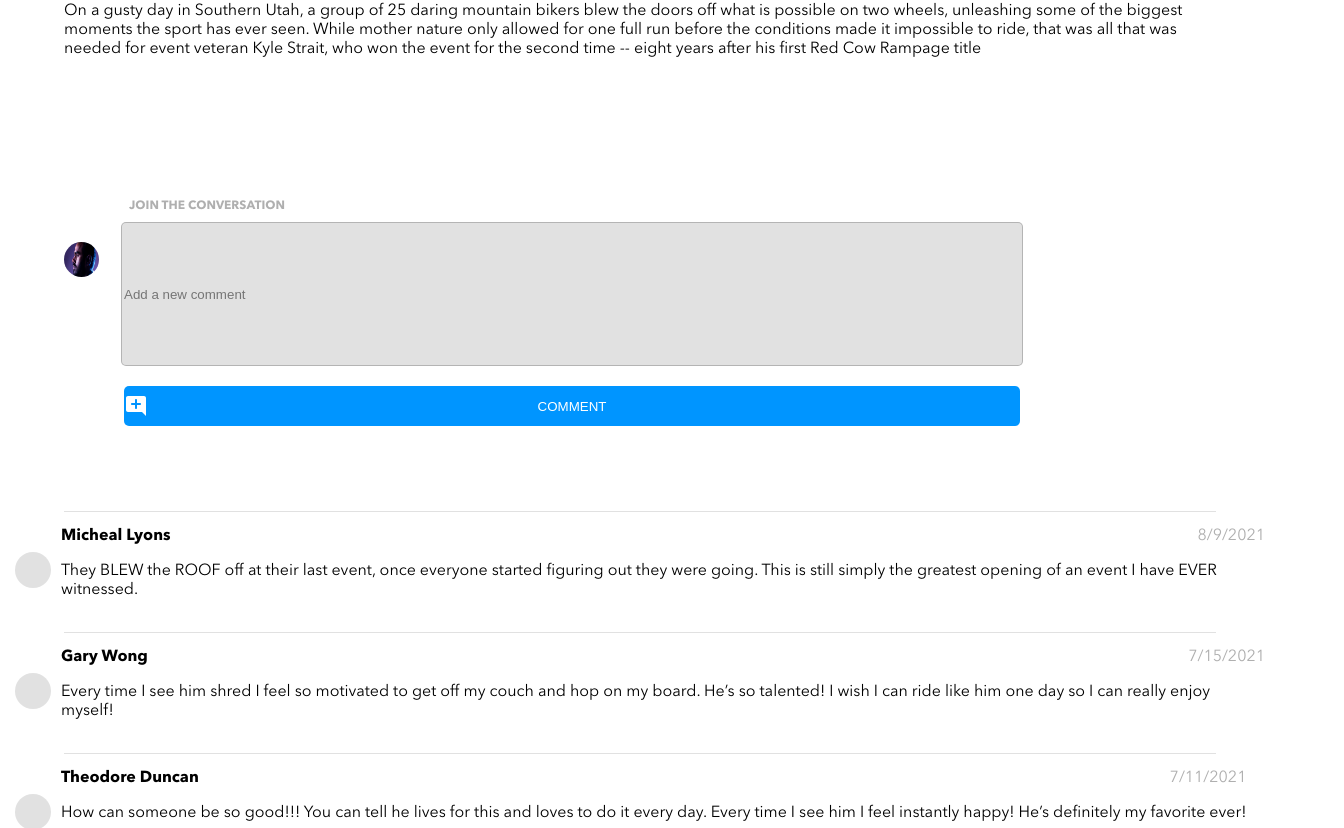
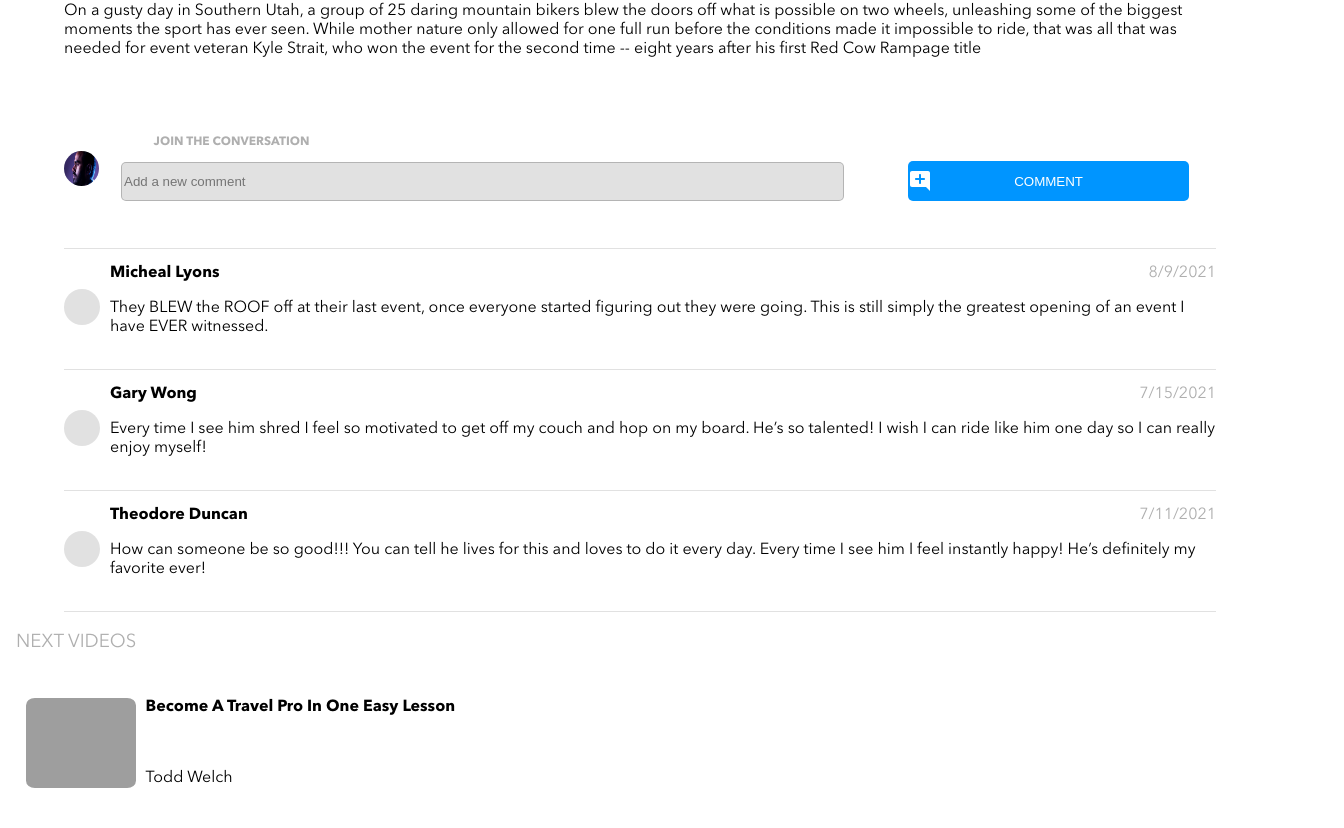
Before and after one commit to JayEee2U/jonathan-winter-brainflix, a React (Create React App) app: page / in a window 1280 px wide. Shown: the part 1164-1992 px from the top of the page, 1344 px wide, since content can reach past the window. Built offline with nearby package versions, Linux system fonts and the light colour scheme; grey boxes are pictures that could not be loaded.

Commit message:
adjusting scss for components at tablet breakpoint

```diff
--- a/src/components/Body/Body.js
+++ b/src/components/Body/Body.js
@@ -30,7 +30,7 @@ function Body() {
     return (
         <>
         <div className='container-image'>
-            <video  className='video__Red-Cow' poster={videoDetails.image}></video>
+            <video  className='video__Red-Cow' poster={videoDetails.image}>Your browwser does not support the video tag</video>
         </div>
         <div className='comment'>
             <h1>{videoDetails.title}</h1>
--- a/src/components/Body/Body.scss
+++ b/src/components/Body/Body.scss
@@ -90,10 +90,6 @@ h1 {
         }
     }
 
-    h1 {
-        margin-left: 5vw;
-
-    }
 
     .comment {
 
--- a/src/components/Comments/Comments.js
+++ b/src/components/Comments/Comments.js
@@ -11,18 +11,11 @@ function Comments({video}) {
   return (
     <>
       <div className="new-comment__section">
-        <div className='next-header'>
-          <h3 className="next-header__intro">JOIN THE CONVERSATION</h3>
-        </div>
-        <div className='commentor-box'>
           <div className="avatar-div">
+            <h3 className="next-header__intro">JOIN THE CONVERSATION</h3>
             <img className="avatar-mohan" src={MohanM} alt="Mohan Muruge" />
-          </div>
-          <div className="input">
             <input className='new-comment__input' type="text" placeholder="Add a new comment"></input>
           </div>
-        </div>
-
         <div className="button-comment">
           <button type="button">COMMENT</button>
         </div>
--- a/src/components/Comments/Comments.scss
+++ b/src/components/Comments/Comments.scss
@@ -7,26 +7,18 @@
     flex-wrap: nowrap;
     width: 90vw;
 
-
-    .avatar-div {
-        height: 100%;
-
-        .avatar-mohan {
-            @include partials.avatar;
-            margin-top: 20px;
-        }
-    }
-
-    .commentor-box {
-        display: flex;
+    .avatar-mohan {
+        @include partials.avatar;
+        margin-bottom: 40px;
     }
 
     .next-header {
-        @include partials.heading;
+        // @include partials.heading;
         height: 35px;
     }
 
     .next-header__intro {
+        @include partials.heading;
         margin-bottom: 2px;
         font-size: 12px;
         padding-left: 65px;
@@ -82,3 +74,49 @@
         color: #AFAFAF;
     }
 }
+
+@media screen  and (min-width: 768px) {
+
+    h1 {
+        padding-left: 4vw;
+    }
+
+    .new-comment__section {
+        width: 93vw;
+        display:flex;
+        flex-flow: row;
+        padding-top: 0;
+        padding-bottom: 2vw;
+
+        .next-header__intro {
+            padding-left: 7vw;
+        }
+
+        .avatar-mohan {
+            margin-bottom: 0;
+        }
+
+        input {
+            @include partials.input;
+            width: 56vw;
+            height: 35px;
+        }
+
+
+        .button-comment {
+            padding-top: 18px;
+            margin-left: 5vw;
+
+
+
+            button {
+                width: 22vw;
+            }
+        }
+    }
+
+    .comment-section {
+        margin-left: 5vw;
+        margin-right: 5vw;
+    }
+}
--- a/src/components/Header/Header.scss
+++ b/src/components/Header/Header.scss
@@ -7,7 +7,9 @@
     padding: 5vw;
 }
 
-
+h1 {
+   padding: 0 5vw
+}
 
 header {
 
@@ -53,7 +55,6 @@ header {
         flex-wrap: nowrap;
         padding: 0;
         padding-left: 5vw;
-        padding-right: 5vw;
         padding-top: 2vw;
         padding-bottom: 0;
         width: 95vw;
--- a/src/components/NextVideo/NextVideo.scss
+++ b/src/components/NextVideo/NextVideo.scss
@@ -28,7 +28,7 @@ h3.nextHeader {
         h4 {
             margin-bottom: 0;
             margin-top: 0;
-            font-weight: bolder;
+            font-weight: bold;
         }
 
         .video-channel {
@@ -36,3 +36,14 @@ h3.nextHeader {
         }
     }
 }
+
+@media screen  and (min-width: 768px) {
+
+    .videoSection {
+        padding: 2vw;
+
+        h4 {
+            width: 25vw;
+        }
+    }
+}
```
